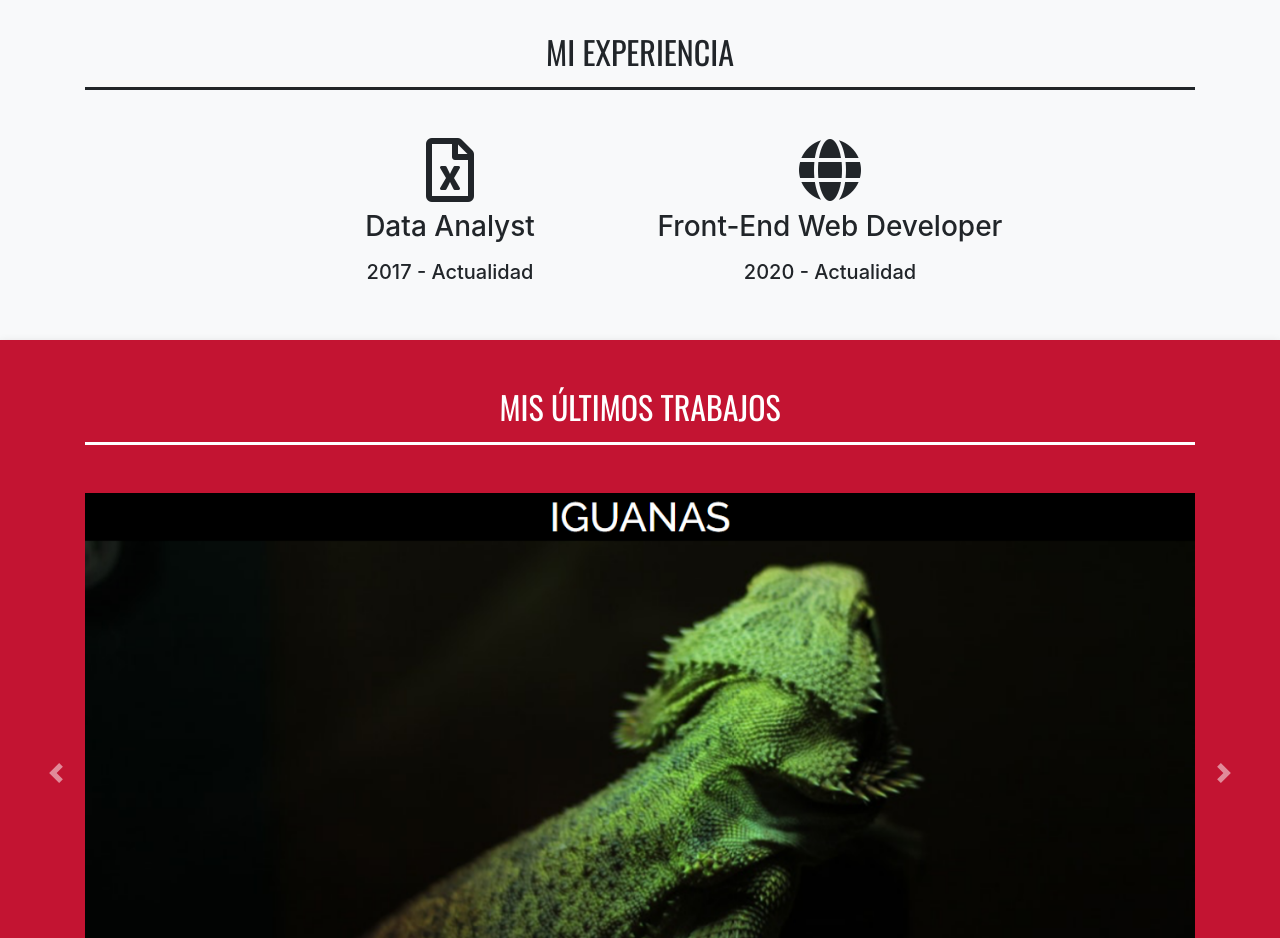
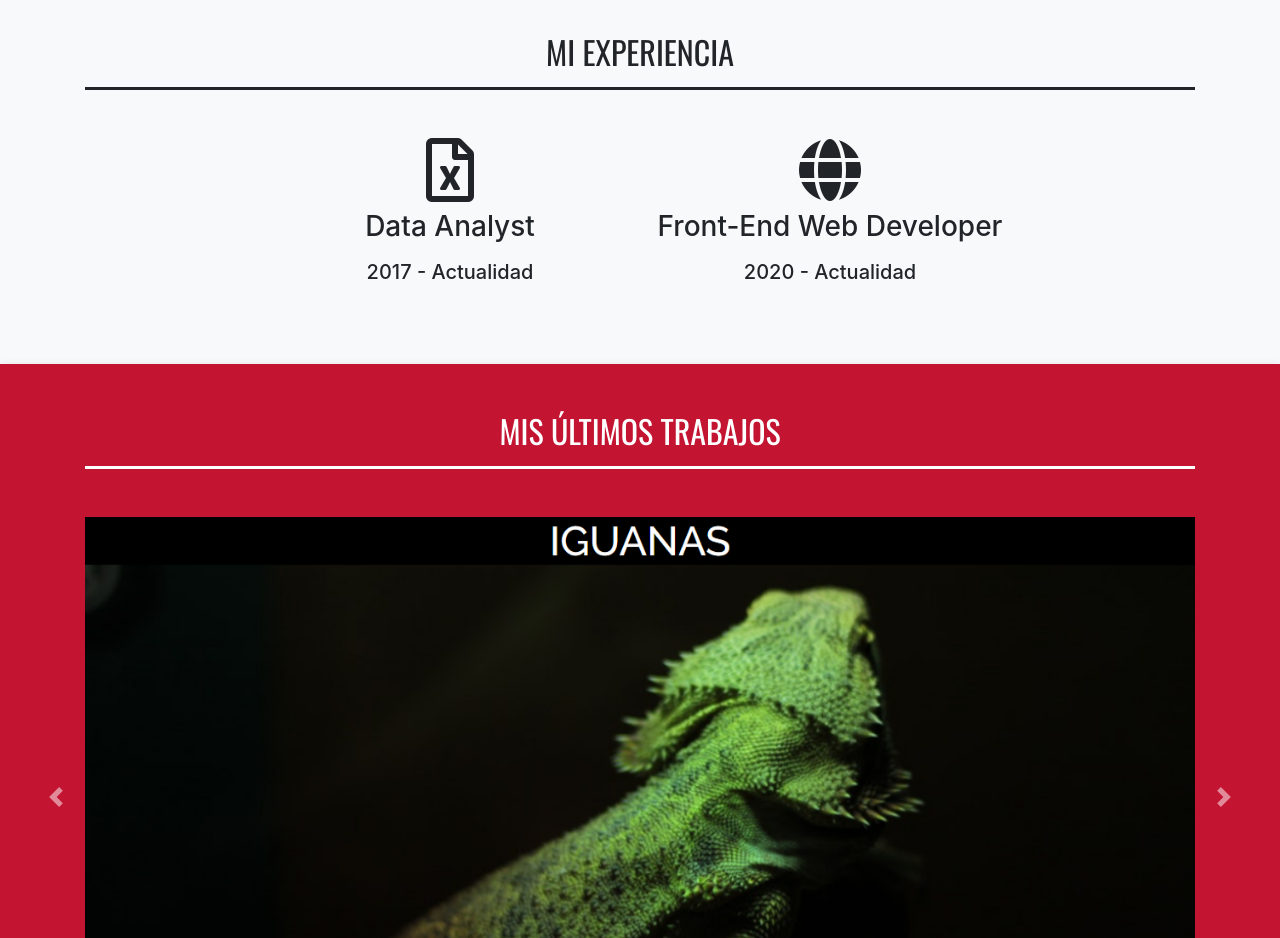
Before and after one commit to digivoro/portafolio, a plain HTML site: page index.html in a window 1280 px wide. Shown: the part 1420-2358 px from the top of the page. Drawn offline with nearby package versions, Linux system fonts and the light colour scheme; a script that the page names is missing.

Commit message:
Mejorar espaciado seccion Experiencia

```diff
--- a/index.html
+++ b/index.html
@@ -85,12 +85,12 @@
       <div class="container">
         <h2 class="text-center mb-5 section-title">Mi experiencia</h2>
         <div class="row">
-          <div class="col-sm-4 offset-md-2">
+          <div class="col-sm-4 offset-md-2 pb-4">
             <i class="far fa-file-excel fa-4x"></i>
             <h3 class="py-2">Data Analyst</h3>
             <h5>2017 - Actualidad</h5>
           </div>
-          <div class="col-sm-4">
+          <div class="col-sm-4 pb-4">
             <i class="fas fa-globe fa-4x"></i>
             <h3 class="py-2">Front-End Web Developer</h3>
             <h5>2020 - Actualidad</h5>
```
